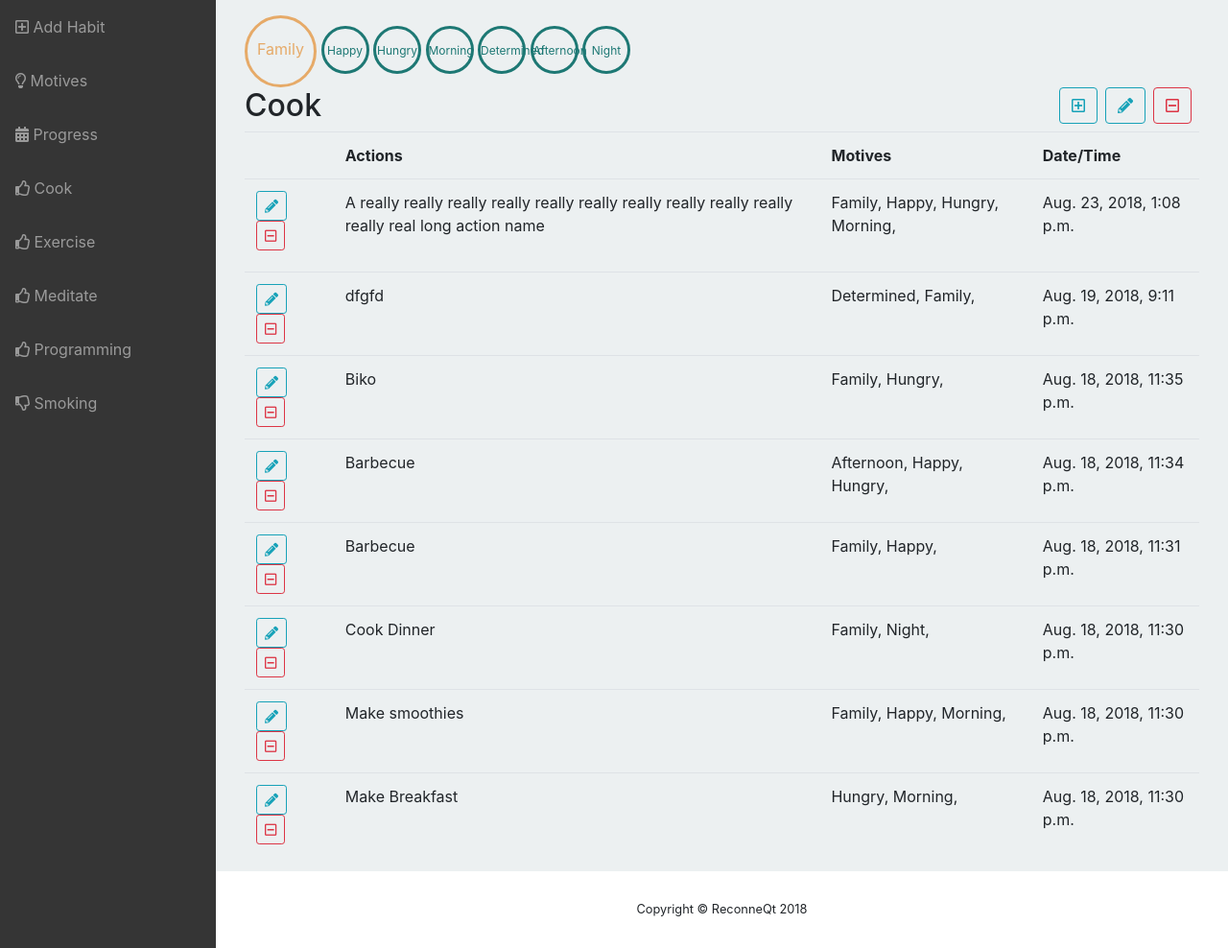
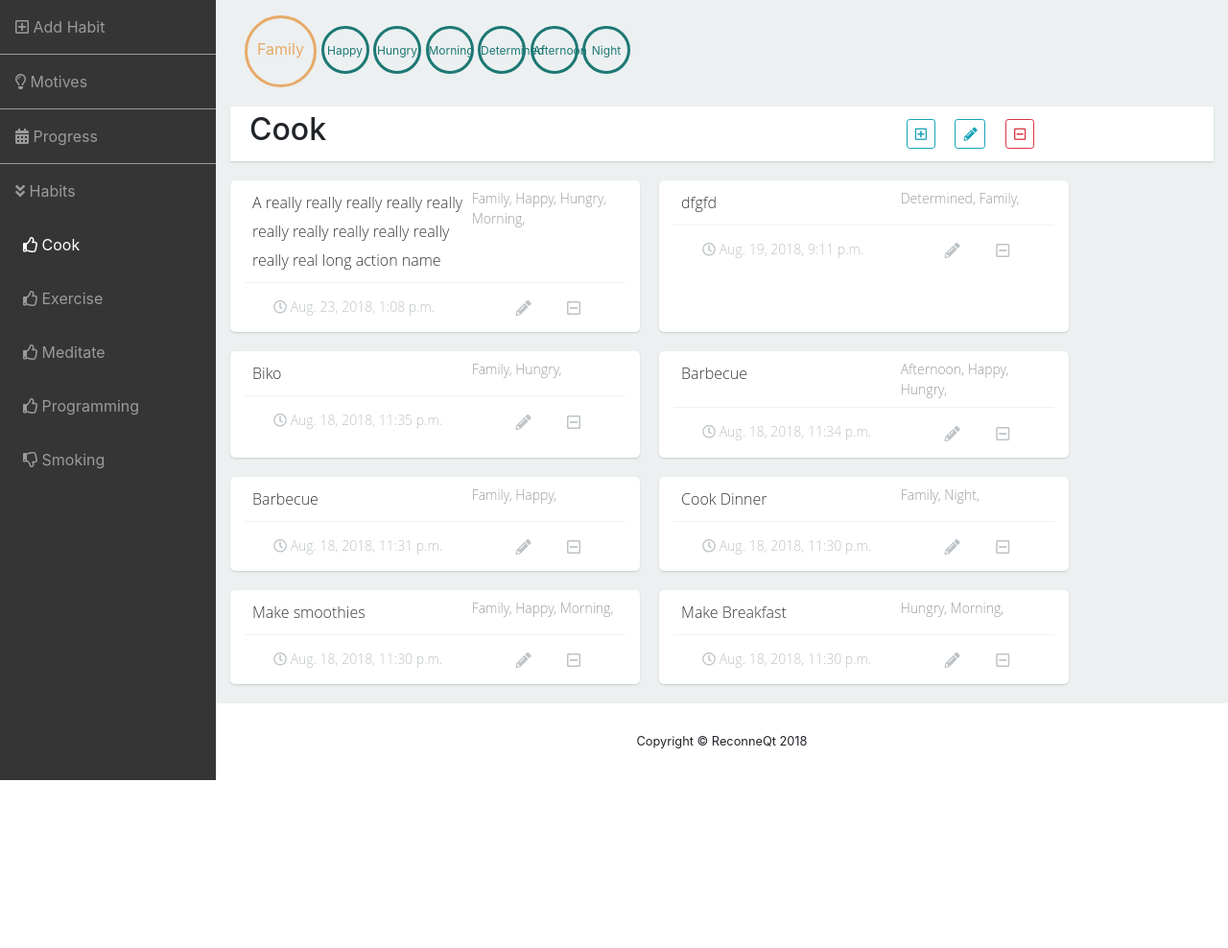
Before and after one commit to Mathic/reconneqt, a Django app: page /reconneqt/habits/2/ in a window 1280 px wide. Shown: the part 56-1044 px from the top of the page at 96% size. After the commit the page ends 869 px from the top, so only its background shows below. Run offline with Django 3.2, Linux system fonts and the light colour scheme; a user stored in the database is signed in; data comes from the database, SQL or seed files in the repository; both versions use the stored data as it was after the commit; some libraries are stand-ins or nearby versions.

Commit message:
reconneqt v0.7.2
-removed all tables
- created "cards" for each action and motive that look like the ones in the forum

```diff
--- a/habits/static/habits/css/forums.css
+++ b/habits/static/habits/css/forums.css
@@ -44,7 +44,7 @@ header.masthead-forums h1 {
 }
 
 .middlenav {
-  height: 70px;
+  height: auto;
   border-bottom: 1px solid #c9cccd;
   padding: 10px;
   font-size: 14px;
--- /dev/null
+++ b/habits/static/habits/css/habits.css
@@ -0,0 +1,149 @@
+body {
+  /* padding-top: 3.5rem; */
+  overflow-x: hidden;
+  background: #fff;
+}
+.starter-template {
+  padding: 3rem 1.5rem;
+  text-align: center;
+}
+
+.sm-circle{
+  width:50px;
+  height:50px;
+  border-radius:50px;
+  font-size:12px;
+  color:#1D7874;
+  line-height:45px;
+  text-align:center;
+  border:3px solid #1D7874;
+  display:inline-block;
+}
+
+.md-circle{
+  width:75px;
+  height:75px;
+  border-radius:45px;
+  font-size:1rem;
+  color:#E6AA68;
+  line-height:65px;
+  text-align:center;
+  border:3px solid #E6AA68;
+  display:inline-block;
+}
+
+.lg-circle{
+  width:100px;
+  height:100px;
+  border-radius:50px;
+  font-size:1rem;
+  color:#CA3C25;
+  line-height:100px;
+  text-align:center;
+  border:3px solid #CA3C25;
+  display:inline-block;
+}
+
+.pull-left {
+  float: left !important;
+}
+
+.pull-right {
+  float: right !important;
+}
+
+#sandbox-container {
+  padding: 0px;
+  margin-bottom: 20px;
+}
+
+#occurences {
+  padding: 0px;
+  margin-bottom: 20px;
+}
+
+.habit-menu {
+  height: auto;
+  border-width: thin;
+  background-color: #fff;
+  margin-bottom: 20px;
+  box-shadow: 0 1px 2px #c9cccd;
+  padding: 5px;
+}
+
+.input-group {
+  flex-wrap: nowrap;
+}
+
+.habit-title {
+  width: 75%;
+  line-height: 30px;
+}
+
+.habit-buttons {
+  width: 25%;
+  line-height: 30px;
+}
+
+.action {
+  border-width: thin;
+  background-color: #fff;
+  border-radius: 5px;
+  box-shadow: 0 1px 2px #c9cccd;
+  margin-bottom: 20px;
+  margin-right: 20px;
+  font-size: 14px;
+  color: #363838;
+  font-family: 'Open Sans Light', sans-serif;
+}
+
+.action-title {
+  width: 60%;
+  font-size: 16px;
+  line-height: 30px;
+}
+
+.action-motives {
+  width: 40%;
+  color: #989c9e;
+}
+
+.action-bottom {
+  border-top: solid 1px #f1f1f1;
+  line-height: 50px;
+  padding: 0 30px 0 30px;
+  color: #bdc3c7;
+}
+
+.action-buttons a {
+  font-size: 16px;
+  color: #bdc3c7;
+}
+
+.motive {
+  border-width: thin;
+  background-color: #fff;
+  border-radius: 5px;
+  box-shadow: 0 1px 2px #c9cccd;
+  margin-bottom: 20px;
+  margin-right: 20px;
+  font-size: 14px;
+  color: #363838;
+  font-family: 'Open Sans Light', sans-serif;
+}
+
+.motive-title {
+  font-size: 14px;
+  line-height: 30px;
+}
+
+.motive-buttons {
+  border-top: solid 1px #f1f1f1;
+  line-height: 50px;
+  color: #bdc3c7;
+}
+
+.motive-buttons a {
+  font-size: 16px;
+  color: #bdc3c7;
+}
--- a/habits/static/habits/css/sb-admin.css
+++ b/habits/static/habits/css/sb-admin.css
@@ -90,8 +90,8 @@ body.fixed-nav.sidebar-toggled #content-wrapper {
   width: 100%;
 }
 
-.navbar-nav .nav-item.active .nav-link {
-  /* color: #fff; */
+#wrapper .navbar-nav .nav-item.active .nav-link {
+  color: #fff;
 }
 
 .navbar-nav .nav-item.dropdown .dropdown-toggle::after {
@@ -135,6 +135,10 @@ body.fixed-nav.sidebar-toggled #content-wrapper {
   width: 90px !important;
   background-color: #353535;
   min-height: calc(100vh - 56px);
+}
+
+.sidebar ul li {
+  border-bottom: 1px solid #fff !important;
 }
 
 .sidebar .nav-item:last-child {
--- a/habits/static/habits/js/habit_delete.js
+++ b/habits/static/habits/js/habit_delete.js
@@ -1,4 +1,4 @@
-// Modal edit habit form
+// Modal delete habit form
 $('#habit-delete-submit').click(function(ev) {
   ev.preventDefault();
   var form = $(this).closest("form");
--- a/habits/static/habits/js/reconneqt.js
+++ b/habits/static/habits/js/reconneqt.js
@@ -45,7 +45,7 @@ $('#edit-habit-button').click(function(ev){
   return false;
 });
 
-// Modal new habit button
+// Modal delete habit button
 $('#delete-habit-button').click(function(ev){
   ev.preventDefault();
   var url = $(this).data("form");
@@ -95,6 +95,26 @@ $('.edit-motive-button').click(function(ev){
   return false;
 });
 
+// Modal delete motive button
+$('.delete-motive-button').click(function(ev){
+  ev.preventDefault();
+  var url = $(this).data("form");
+  $('#edit-modal').load(url, function(){
+    $(this).modal('show');
+  });
+  return false;
+});
+
+// Modal delete motive button
+$('.delete-action-button').click(function(ev){
+  ev.preventDefault();
+  var url = $(this).data("form");
+  $('#edit-modal').load(url, function(){
+    $(this).modal('show');
+  });
+  return false;
+});
+
 // date picker?
 $('#sandbox-container .input-group.date').datepicker({
 });
--- a/habits/templates/habits/base_habits.html
+++ b/habits/templates/habits/base_habits.html
@@ -5,7 +5,7 @@
 
 {% block css %}
 <link href="{% static 'habits/css/sb-admin.css' %}" rel="stylesheet">
-<link href="{% static 'habits/css/starter-template.css' %}" rel="stylesheet">
+<link href="{% static 'habits/css/habits.css' %}" rel="stylesheet">
 {% endblock %}
 
 {% block content %}
@@ -14,7 +14,7 @@
   <div id="wrapper">
     <!-- Sidebar -->
     <ul class="sidebar navbar-nav">
-      <li class="nav-item">
+      <li class="nav-item" style="border-bottom: 1px solid rgba(255, 255, 255, 0.5) !important;">
         <span data-toggle="modal">
           <a id="new-habit-button" class="nav-link" data-target="#modal" data-form="{% url 'habit_new' %}" href="#" data-toggle="tooltip" data-placement="right" title="Add a habit">
             <i class="far fa-plus-square"></i>
@@ -22,16 +22,22 @@
           </a>
         </span>
       </li>
-      <li class="nav-item">
+      <li class="nav-item" style="border-bottom: 1px solid rgba(255, 255, 255, 0.5) !important;">
         <a class="nav-link" href="{% url 'motives' %}">
           <i class="far fa-lightbulb"></i>
           <span>Motives</span>
         </a>
       </li>
-      <li class="nav-item">
+      <li class="nav-item" style="border-bottom: 1px solid rgba(255, 255, 255, 0.5) !important;">
         <a class="nav-link" href="{% url 'progress' %}">
           <i class="fas fa-calendar-alt"></i>
           <span>Progress</span>
+        </a>
+      </li>
+      <li class="nav-item">
+        <a class="nav-link" href="#">
+          <i class="fas fa-angle-double-down"></i>
+          <span>Habits</span>
         </a>
       </li>
       {% block dynamic_menu %}{% endblock %}
--- a/habits/templates/habits/habit_confirm_delete.html
+++ b/habits/templates/habits/habit_confirm_delete.html
@@ -4,7 +4,7 @@
   <form method="post">{% csrf_token %}
     <div class="modal-content">
       <div class="modal-header">
-        <h4 class="modal-title" id="myModalLabel">Delete habit: {{ habit }} - {{ habit.id }}</h4>
+        <h4 class="modal-title" id="myModalLabel">Delete habit: {{ habit }}</h4>
         <button type="button" class="close" data-dismiss="modal" aria-hidden="true">×</button>
       </div>
       <div class="modal-body">
--- a/habits/templates/habits/habit_detail.html
+++ b/habits/templates/habits/habit_detail.html
@@ -5,7 +5,7 @@
 {% block dynamic_menu %}
 
   {% for habit in habit_list %}
-  <li class="nav-item">
+  <li class="nav-item"  style="margin-left: 0.5em">
     {% if habit.good_habit %}
     <a href="{% url 'habit_detail' habit.id %}" class="nav-link">
       <i class="far fa-thumbs-up"></i>
@@ -24,63 +24,74 @@
 
 {% block main %}
 
+<div id="habit-details" class="container-fluid">
   <div id="occurences" class="container-fluid">
     {% for key, value in occurence.items %}
     <div class="{{ value|get_occurence:num_motives }}-circle">{{ key }}</div>
     {% endfor %}
   </div>
 
-<div id="habit-details" class="container-fluid">
+  <div class="row habit-menu">
+    <div class="habit-title col-lg-8 col-md-8 col-sm-4">
+      <h2>{{ habit }}</h2>
+    </div>
+
+    <div class="habit-buttons col-lg-4 col-md-4">
       <span data-toggle="modal">
-    <a data-form="{% url 'habit_delete' habit.pk %}" href="#" class="btn btn-outline-danger mr-2" style="float:right" role="button" data-toggle="tooltip" data-target="#modal" data-placement="bottom" id="delete-habit-button" title="Delete {{ habit }}">
-      <i class="far fa-minus-square"></i>
+        <a id="new-action-button" data-form="{% url 'action_new' habit_id=habit_id %}" href="#" class="btn btn-outline-info btn-sm m-2" role="button" data-toggle="tooltip" data-target="#modal" data-placement="bottom" title="Add an action">
+          <i class="far fa-plus-square"></i>
         </a>
       </span>
 
       <span data-toggle="modal">
-    <a id="edit-habit-button" data-form="{% url 'habit_edit' habit_id=habit_id %}" href="#" class="btn btn-outline-info mr-2" style="float:right" role="button" data-toggle="tooltip" data-target="#modal" data-placement="bottom" title="Edit {{ habit }}">
+        <a id="edit-habit-button" data-form="{% url 'habit_edit' habit_id=habit_id %}" href="#" class="btn btn-outline-info btn-sm m-2" role="button" data-toggle="tooltip" data-target="#modal" data-placement="bottom" title="Edit {{ habit }}">
           <i class="fas fa-pencil-alt"></i>
         </a>
       </span>
 
       <span data-toggle="modal">
-    <a id="new-action-button" data-form="{% url 'action_new' habit_id=habit_id %}" href="#" class="btn btn-outline-info mr-2" style="float:right" role="button" data-toggle="tooltip" data-target="#modal" data-placement="bottom" title="Add an action">
-      <i class="far fa-plus-square"></i>
+        <a data-form="{% url 'habit_delete' habit.pk %}" href="#" class="btn btn-outline-danger btn-sm m-2" role="button" data-toggle="tooltip" data-target="#modal" data-placement="bottom" id="delete-habit-button" title="Delete {{ habit }}">
+          <i class="far fa-minus-square"></i>
+        </a>
+      </span>
+    </div>
+  </div>
+
+  <div class="row">
+    {% for action in action_list %}
+      <div class="action col-lg-5">
+        <div class="action-top p-2">
+          <div class="action-title pull-left">
+            {{ action }}
+          </div>
+          <div class="action-motives pull-left">
+            {% for t in action.motives.all %}
+            {{ t }},
+            {% endfor %}
+          </div>
+          <div class="clearfix"></div>
+        </div>
+        <div class="action-bottom">
+          <div class="action-date pull-left">
+            <i class="far fa-clock"></i> {{ action.action_time }}
+          </div>
+          <div class="action-buttons pull-right">
+            <span data-toggle="modal">
+              <a data-form="{% url 'action_edit' habit_id=habit.id pk=action.pk %}" href="#" class="edit-action-button btn mr-2 btn-sm" role="button" data-toggle="tooltip" data-target="#modal" data-placement="bottom" title="Edit {{ action|truncatewords:"4" }}">
+                <i class="fas fa-pencil-alt"></i>
               </a>
             </span>
 
-  <h2>{{ habit }}</h2>
-
-  <table class="table">
-    <tr>
-      <th></th>
-      <th>Actions</th>
-      <th>Motives</th>
-      <th>Date/Time</th>
-    </tr>
-    {% for action in action_list %}
-    <tr>
-      <td>
             <span data-toggle="modal">
-          <a data-form="{% url 'action_edit' habit_id=habit.id pk=action.pk %}" href="#" class="edit-action-button btn btn-outline-info mr-2 btn-sm" role="button" data-toggle="tooltip" data-target="#modal" data-placement="bottom" title="Edit {{ action }}">
-            <i class="fas fa-pencil-alt"></i>
+              <a data-form="{% url 'action_delete' pk=action.pk %}" href="#" class="btn btn-sm m-2 delete-action-button" role="button" data-toggle="tooltip" data-target="#modal" data-placement="bottom" id="delete-action-button" title="Delete {{ action|truncatewords:"4" }}">
+                <i class="far fa-minus-square"></i>
               </a>
             </span>
-        <a href="{% url 'action_delete' pk=action.pk %}" class="btn btn-outline-danger mr-2 btn-sm" role="button" data-toggle="tooltip" data-placement="bottom" title="Delete {{ action }}">
-          <i class="far fa-minus-square"></i>
-        </a>
-      </td>
-      <td>
-        {{ action }}<br/><br/>
-      </td>
-      <td>
-        {% for t in action.motives.all %}
-        {{ t }},
+          </div>
+          <div class="clearfix"></div>
+        </div>
+      </div>
     {% endfor %}
-      </td>
-      <td>{{ action.action_time }}</td>
-    </tr>
-    {% endfor %}
-  </table>
-
+  </div>
+</div>
 {% endblock %}
--- a/habits/views/actions.py
+++ b/habits/views/actions.py
@@ -58,4 +58,4 @@ def action_edit(request, habit_id, pk):
 
 class ActionDelete(DeleteView):
     model = Action
-    success_url = reverse_lazy('habits')
+    success_url = reverse_lazy('progress')
--- a/habits/views/progress.py
+++ b/habits/views/progress.py
@@ -17,7 +17,7 @@ def progress(request):
             form = ProgressForm(request.POST)
             if form.is_valid():
                 date = form.cleaned_data.get('date')
-                action_list = Action.objects.filter(user_id=user_id).filter(action_time__date=date)
+                action_list = Action.objects.filter(user_id=user_id).filter(action_time__date=date).order_by('action_time')
         else:
             form = ProgressForm()
             print(datetime.today())
```
Also changed, not shown: habits/static/habits/css/starter-template.css (deleted, +0 -45 lines), habits/templates/habits/action_confirm_delete.html (+38 -7 lines), habits/templates/habits/motive_confirm_delete.html (+37 -7 lines), habits/templates/habits/motive_detail.html (+18 -19 lines), habits/templates/habits/progress.html (+24 -22 lines), db.sqlite3. Lines whose indentation alone changed are shown as unchanged.
